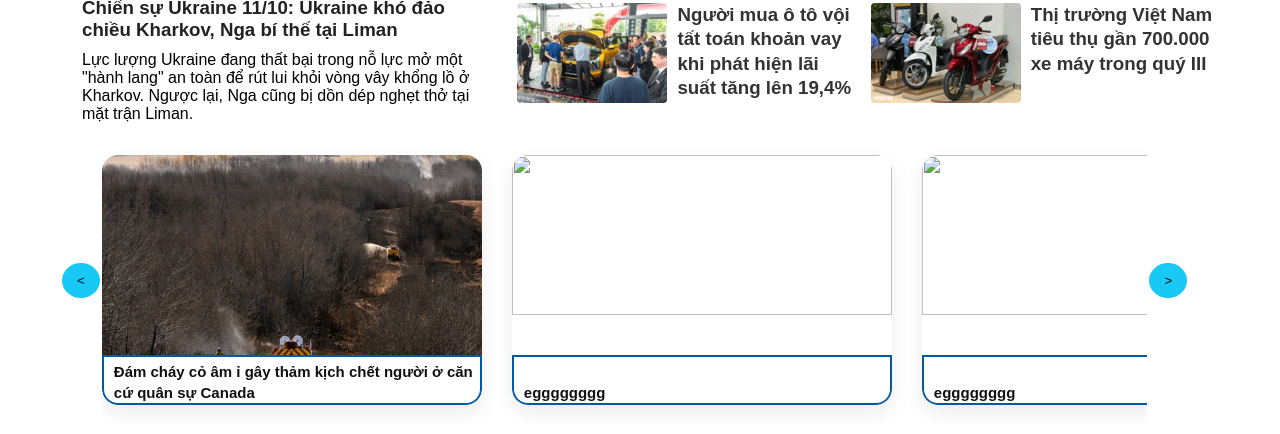
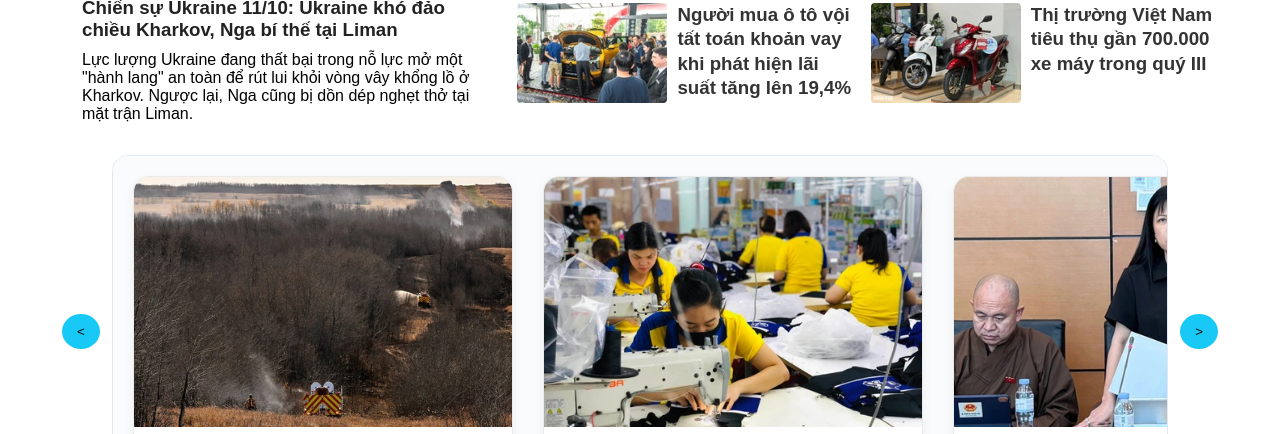
Before and after one commit to tn-nhatanh/my-website, a plain HTML site: page index.html in a window 1280 px wide. Shown: the part 1385-1819 px from the top of the page. Drawn offline with Linux system fonts and the light colour scheme.

Commit message:
update CSS slider

```diff
--- a/home.css
+++ b/home.css
@@ -328,25 +328,28 @@ footer {
 
 .item {
   flex: 0 0 380px;
-  height: 250px;
+  height: 310px;
   background-color: #ffffff;
   list-style: none;
   border-radius: 16px;
   overflow: hidden;
 
+  border: 1px solid rgba(0, 0, 0, 0.08);
+
   display: flex;
   flex-direction: column;
   padding: 0;
 
-  box-shadow: 0 8px 20px rgba(0, 0, 0, 0.08);
+  box-shadow: 0 4px 12px rgba(0, 0, 0, 0.05);
   transition:
     transform 0.3s ease,
-    box-shadow 0.3s ease;
+    box-shadow 0.3s ease,
+    border-color 0.3s ease;
 }
 
 .item img {
   width: 100%;
-  height: 80%;
+  height: 250px;
   object-fit: cover;
 }
 
@@ -356,8 +359,6 @@ footer {
   padding: 5px 5px 0px 10px;
   box-sizing: border-box;
   text-decoration: none;
-  border: 2px solid rgb(2, 90, 161);
-  border-radius: 0px 0px 16px 16px;
 
   display: flex;
   align-items: flex-end;
@@ -365,35 +366,43 @@ footer {
 }
 
 .text-item {
+  font-family: Sans-Serif;
+  font-weight: 600;
   color: #111;
-  font-weight: 600;
   font-size: 15px;
   line-height: 1.4;
   text-align: left;
+  padding: 3px;
 }
-
 .item:hover {
   cursor: pointer;
   transform: translateY(-6px);
+  border-color: rgb(3, 152, 172);
+  box-shadow: 0 12px 24px rgba(3, 152, 172, 0.15);
 }
 
 .slide {
-  padding: 20px 0;
+  padding: 20px 20px;
   display: flex;
   gap: 30px;
   overflow-x: auto;
   scroll-behavior: smooth;
   scrollbar-width: none;
+
+  background-color: #fafbfc;
+  border: 1px solid #e2e8f0;
+  border-radius: 16px;
 }
 
 .slide-container {
+  padding-top: 20px;
   display: flex;
   align-items: center;
-  max-width: 1500px;
+  max-width: 1900px;
   overflow: hidden;
   margin: 0 auto;
+  gap: 10px;
 }
-
 .button-slider {
   padding: 10px 15px;
   border-radius: 50%;
@@ -402,3 +411,11 @@ footer {
   cursor: pointer;
   z-index: 10;
 }
+
+.button-slider:hover {
+  background-color: #8fbae6;
+}
+
+.text-item:hover {
+  color: #0066cc;
+}
--- a/index.html
+++ b/index.html
@@ -290,11 +290,13 @@
       <div class="slide-container">
         <button class="button-slider" id="prev"><</button>
         <ul class="slide">
-        <li  class="item active" id="slide-1"><img src="image/nrtv2ft2hrl3tfowbgcrhvkaoa-1792394982266.webp" alt=""><a href="" class="link-slider"><span class="text-item" >Đám cháy cỏ âm ỉ gây thảm kịch chết người ở căn cứ quân sự Canada</span></a></li>
-        <li  class="item" id="slide-2"><img src="" alt=""><a href="" class="link-slider"><span class="text-item" >egggggggg</span></a></li>
-        <li  class="item" id="slide-3"><img src="" alt=""><a href="" class="link-slider"><span class="text-item" >egggggggg</span></a></li>
-        <li  class="item" id="slide-4"><img src="" alt=""><a href="" class="link-slider"><span class="text-item" >egggggggg</span></a></li>
-        <li  class="item" id="slide-5"><img src="" alt=""><a href="" class="link-slider"><span class="text-item" >egggggggg</span></a></li>
+          <li  class="item active" id="slide-1"><img src="image/nrtv2ft2hrl3tfowbgcrhvkaoa-1792394982266.webp" alt=""><a href="" class="link-slider"><span class="text-item" >Đám cháy cỏ âm ỉ gây thảm kịch chết người ở căn cứ quân sự Canada</span></a></li>
+          <li  class="item" id="slide-2"><img src="image/dony-cropped-1792484318889.webp" alt=""><a href="https://dantri.com.vn/kinh-doanh/de-xuat-thuong-tet-vao-thang-11-de-kich-cau-doanh-nghiep-noi-gi-20261020154413498.htm" class="link-slider"><span class="text-item" >Đề xuất thưởng Tết vào tháng 11 để kích cầu, doanh nghiệp nói gì?</span></a></li>
+          <li  class="item" id="slide-3"><img src="image/202610201613414360179248708600025233514917617721362523351491761772136ed85e761b4102fa746c1dce11d20bff7-edited-1792488993010.webp" alt=""><a href="https://dantri.com.vn/thoi-su/tinh-gia-dien-theo-gio-rat-kho-doi-het-gio-cao-diem-moi-hoc-moi-tam-20261020164239999.htm" class="link-slider"><span class="text-item" >
+Tính giá điện theo giờ: "Rất khó đợi hết giờ cao điểm mới học, mới tắm"</span></a></li>
+          <li  class="item" id="slide-4"><img src="image/kham-benh-5-1783571781321-1792498232871.webp" alt=""><a href="https://dantri.com.vn/suc-khoe/su-thau-hieu-giup-cac-bong-hong-nganh-y-them-tan-tam-cong-hien-20261020191206547.htm" class="link-slider"><span class="text-item" >
+Sự thấu hiểu giúp các "bóng hồng" ngành y thêm tận tâm cống hiến</span></a></li>
+          <li  class="item" id="slide-5"><img src="image/ezgif-14f1e3a989c6c16c-1792490875916.webp" alt=""><a href="https://dantri.com.vn/doi-song/cu-ong-80-tuoi-van-tang-hoa-nguoi-vo-da-khuat-moi-dip-2010-20261020171722264.htm" class="link-slider"><span class="text-item" >Cụ ông 80 tuổi vẫn tặng hoa người vợ đã khuất mỗi dịp 20/10</span></a></li>
         </ul>
         <button class="button-slider" id="next">></button>
       </div>
```
Also changed, not shown: image/202610201613414360179248708600025233514917617721362523351491761772136ed85e761b4102fa746c1dce11d20bff7-edited-1792488993010.webp (added), image/dony-cropped-1792484318889.webp (added), image/ezgif-14f1e3a989c6c16c-1792490875916.webp (added), image/kham-benh-5-1783571781321-1792498232871.webp (added).
